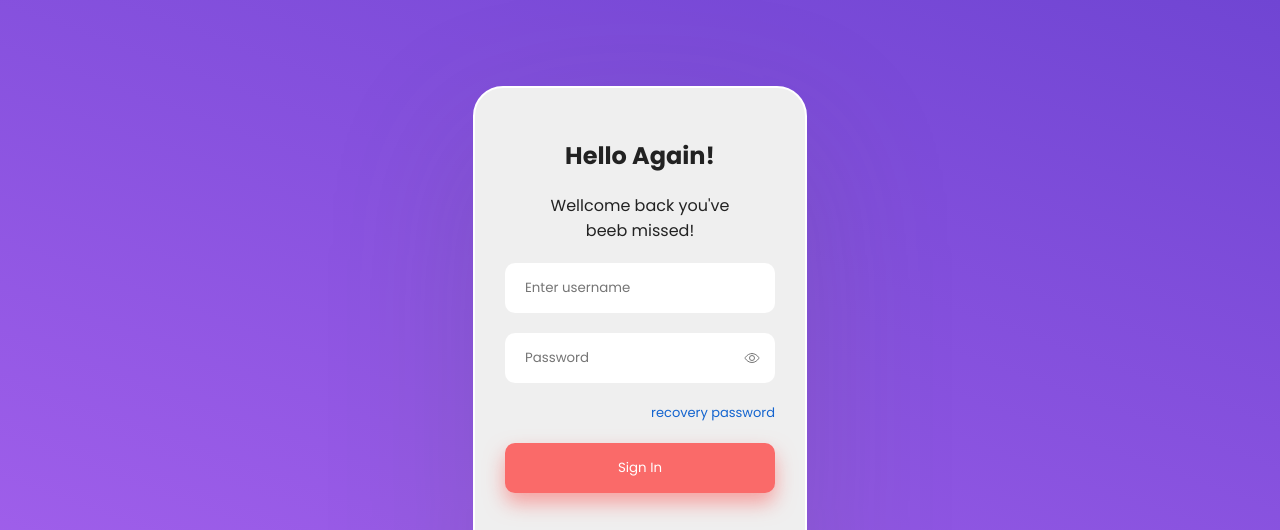
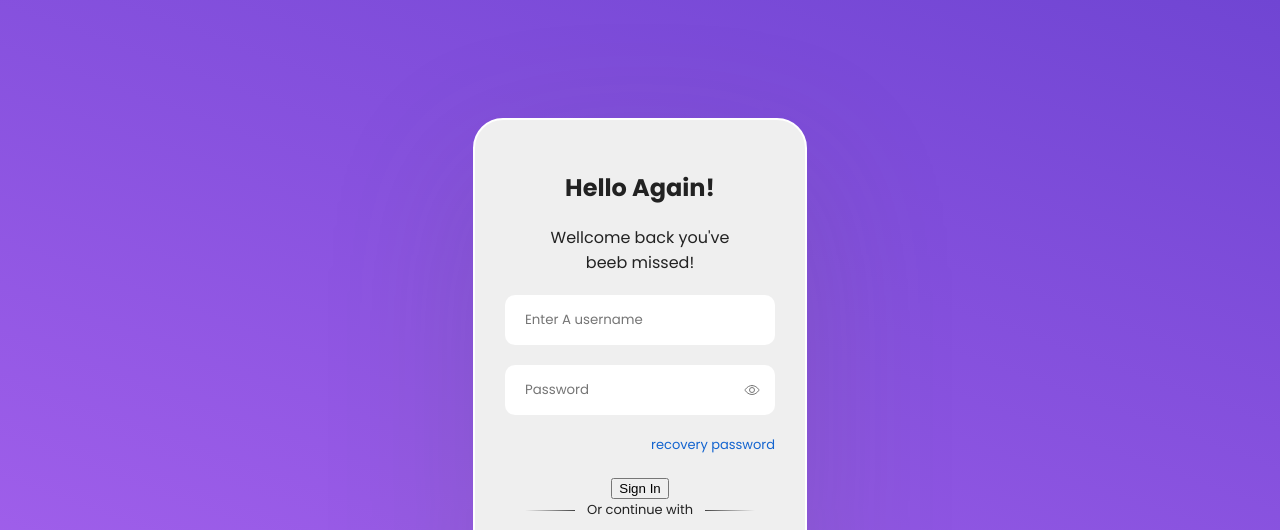
Before and after one commit to manis-sharma/login-page, a plain HTML site: page index.html in a window 1280 px wide. Shown: the top 530 px of the page. Drawn offline with nearby package versions, Linux system fonts and the light colour scheme.

Commit message:
Update index.html

```diff
--- a/index.html
+++ b/index.html
@@ -14,7 +14,7 @@
 			Wellcome back you've <br> beeb missed!
 		</div>
 		<div class="group">
-			<input type="text" placeholder="Enter username">
+			<input type="text" placeholder="Enter A username">
 		</div>
 		<div class="group">
 			<input type="password" id="inputPassword" placeholder="Password">
@@ -26,7 +26,7 @@
 		<div class="recovery">
 			<a href="">recovery password</a>
 		</div>
-		<div class="signIn">
+		<div class="sign In">
 			<button>Sign In</button>
 		</div>
 		<div class="or">
@@ -44,7 +44,7 @@
 			</div>
 		</div>
 		<div class="register">
-			Not a member? <a href="">Register now</a>
+			Not a member?     <a href="">Register now</a>
 		</div>
 
 	</div>
```
